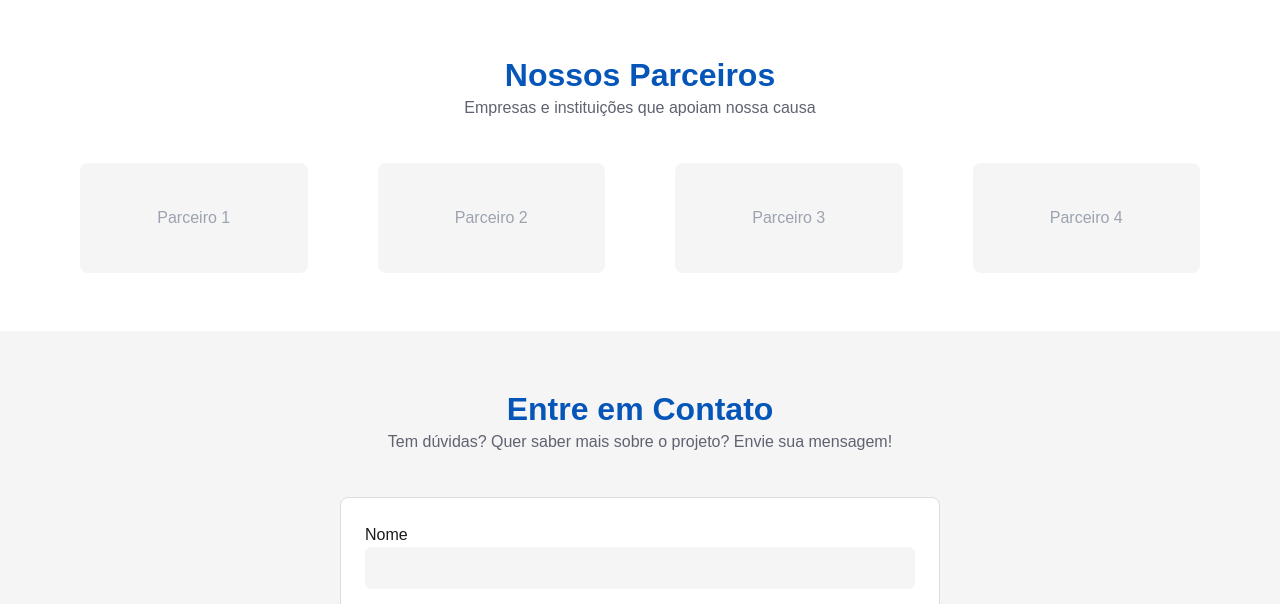
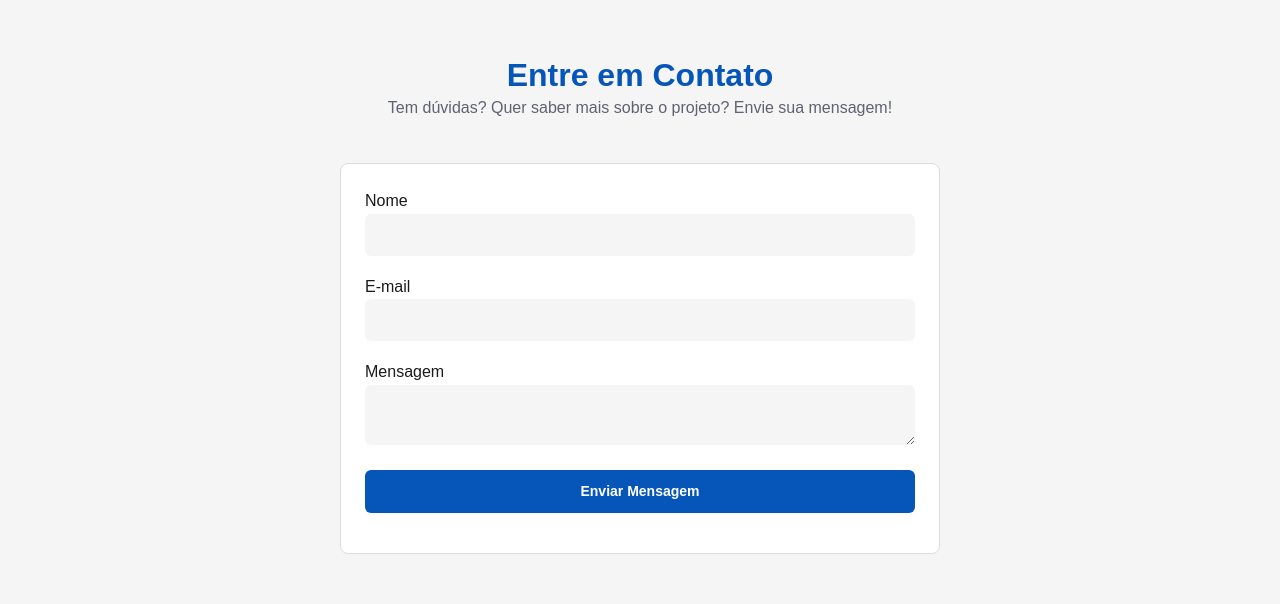
Before and after one commit to evyhdev/Pelu-Cia, a website built with Vite: page index.html in a window 1280 px wide. Shown: the part 739-1343 px from the top of the page. Built offline with nearby package versions, Linux system fonts and the light colour scheme; no server answers.

Commit message:
Remove seção de parceiros da home

```diff
--- a/src/css/home.css
+++ b/src/css/home.css
@@ -58,10 +58,6 @@
   display: contents;
 }
 
-.parceiros {
-  background-color: var(--branco);
-  padding: 58px 0;
-}
 
 .titulo-secao {
   text-align: center;
@@ -77,23 +73,7 @@
   color: var(--cinza-texto);
 }
 
-.parceiros-lista {
-  display: flex;
-  flex-wrap: wrap;
-  gap: 70px;
-}
 
-.parceiro-card {
-  flex: 1;
-  min-width: 180px;
-  height: 110px;
-  display: flex;
-  align-items: center;
-  justify-content: center;
-  background: var(--brancogelo);
-  border-radius: var(--raio-md);
-  color: var(--cinza-card);
-}
 
 .contato {
   background-color: var(--brancogelo);
--- a/src/js/pages/home.js
+++ b/src/js/pages/home.js
@@ -36,21 +36,7 @@ export function renderHomePage() {
       </div>
     </section>
 
-    <section class="parceiros">
-      <div class="container">
-        ${renderSectionHeading({
-          title: "Nossos Parceiros",
-          subtitle: "Empresas e instituições que apoiam nossa causa",
-        })}
 
-        <div class="parceiros-lista">
-          <div class="parceiro-card">Parceiro 1</div>
-          <div class="parceiro-card">Parceiro 2</div>
-          <div class="parceiro-card">Parceiro 3</div>
-          <div class="parceiro-card">Parceiro 4</div>
-        </div>
-      </div>
-    </section>
 
     <section class="contato">
       <div class="container">
```
